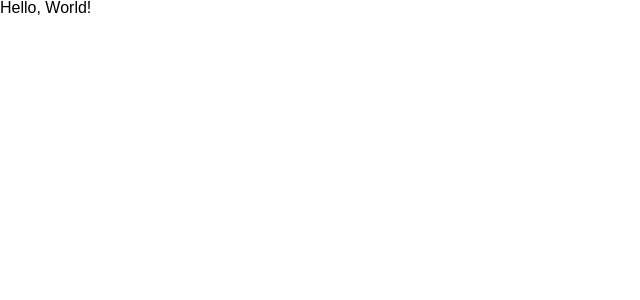
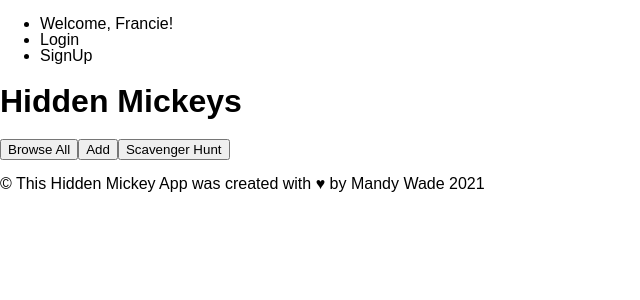
Before and after one commit to MandyW0312/HiddenMickey, a React (Create React App) app in the folder ClientApp/: page / in a window 1280 px wide. Shown: the top 300 px of the page, without its empty margins (0-640 px from the left). Built offline with nearby package versions, Linux system fonts and the light colour scheme.

Commit message:
Static HTML for Home Page

```diff
--- a/ClientApp/src/App.jsx
+++ b/ClientApp/src/App.jsx
@@ -3,6 +3,26 @@
 
 export function App() {
   return (
-    <div className="d-flex justify-content-center display-2">Hello, World!</div>
+    <div>
+      <header>
+        <ul>
+          <li>Welcome, Francie!</li>
+          <li>Login</li>
+          <li>SignUp</li>
+        </ul>
+        <h1>Hidden Mickeys</h1>
+      </header>
+      <main>
+        <button>Browse All</button>
+        <button>Add</button>
+        <button>Scavenger Hunt</button>
+      </main>
+      <footer>
+        <p>
+          &copy; This Hidden Mickey App was created with &hearts; by Mandy Wade
+          2021
+        </p>
+      </footer>
+    </div>
   )
 }
```
